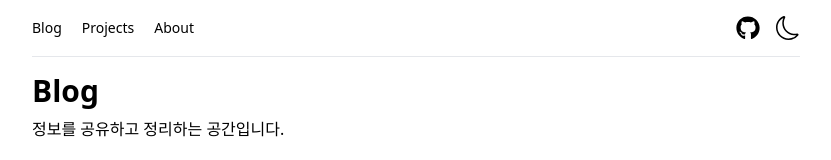
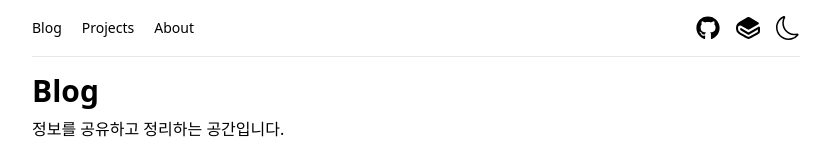
Before and after one commit to fabric0de/junghyeon.dev, a Next.js app: page /blog in a window 1280 px wide. Shown: the top 160 px of the page, without its empty margins (224-1055 px from the left). Built offline with nearby package versions, Linux system fonts and the light colour scheme.

Commit message:
깃북 아이콘 추가

```diff
--- a/src/components/layout/Header.tsx
+++ b/src/components/layout/Header.tsx
@@ -4,6 +4,7 @@ import Link from "next/link";
 import { useState, useEffect } from "react";
 import { FaGithub } from "react-icons/fa";
 import { BsSun, BsMoon } from "react-icons/bs";
+import { SiGitbook } from "react-icons/si";
 
 const Header = () => {
   const [darkMode, setDarkMode] = useState(false);
@@ -46,6 +47,14 @@ const Header = () => {
         >
           <FaGithub className="text-2xl" />
         </a>
+        <a
+          href="https://yourgitbook.com"
+          target="_blank"
+          rel="noopener noreferrer"
+          className="mr-4"
+        >
+          <SiGitbook className="text-2xl" />
+        </a>
         <button onClick={toggleDarkMode} className="text-2xl">
           {darkMode ? <BsSun /> : <BsMoon />}
         </button>
```
